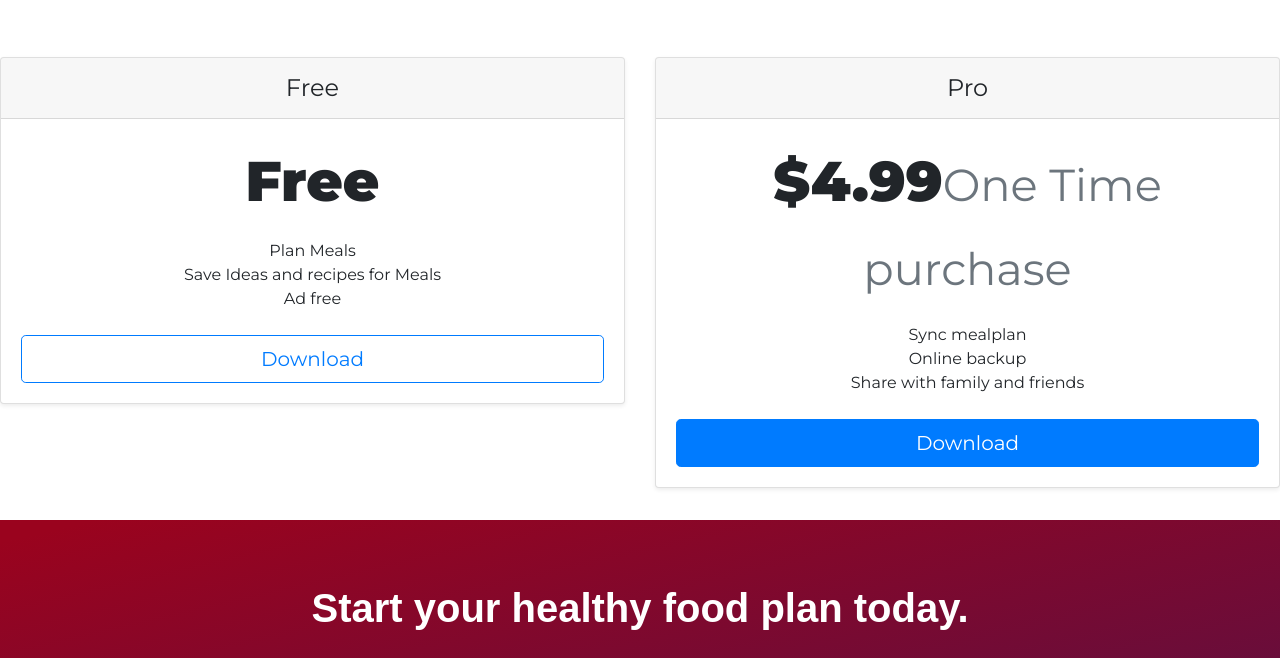
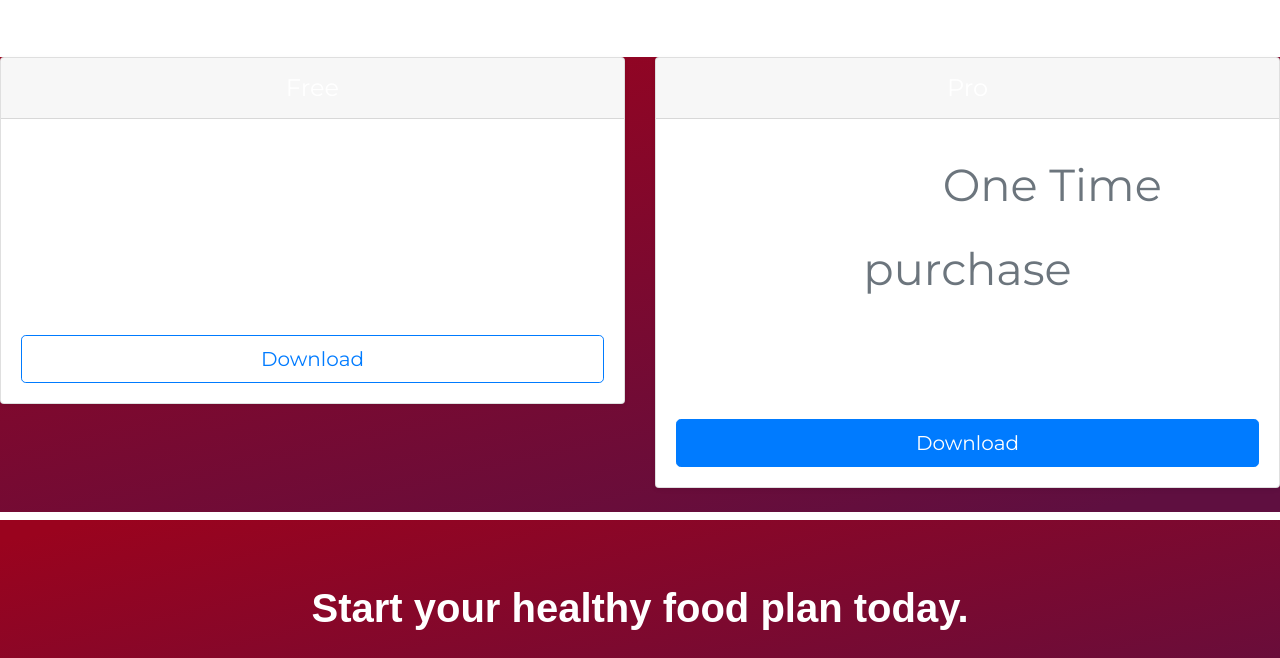
Before and after one commit to Barhuda/newsletter-signup, a website: page mealplanner.html in a window 1280 px wide. Shown: the part 2498-3156 px from the top of the page. Drawn offline with nearby package versions, Linux system fonts and the light colour scheme.

Commit message:
pricing css

```diff
--- a/public/css/styles.css
+++ b/public/css/styles.css
@@ -137,7 +137,7 @@ h3{
 
 /* Pricing section */
 
-#testimonials{
+#pricing{
   text-align: center;
   background: rgb(95,15,64);
   background: linear-gradient(347deg, rgba(95,15,64,1) 6%, rgba(154,3,30,1) 96%);
```
